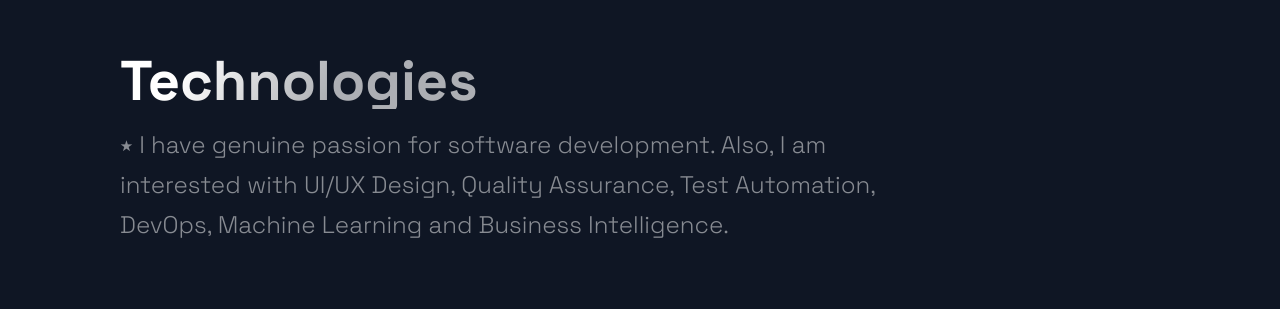
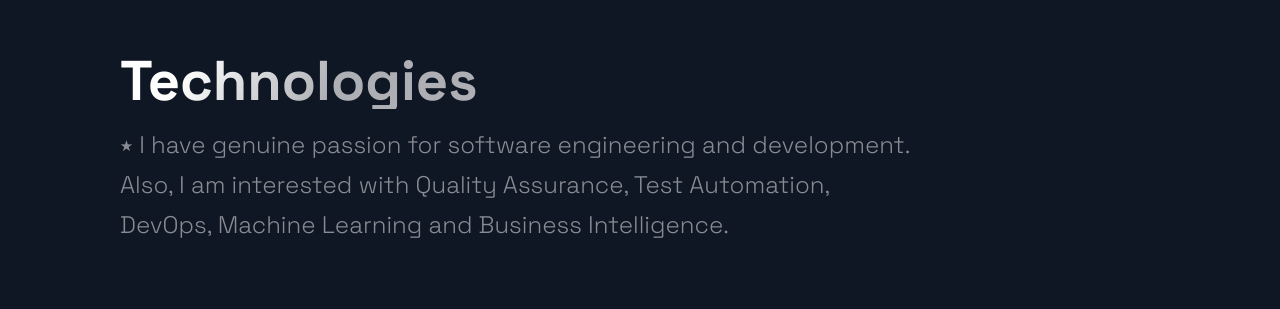
Before and after one commit to ZJW-92/personal_portfolio, a Next.js app: page / in a window 1280 px wide. Shown: the part 8200-8509 px from the top of the page. Built offline with nearby package versions, Linux system fonts and the light colour scheme.

Commit message:
update tech.js

```diff
--- a/src/components/Technologies/Technologies.js
+++ b/src/components/Technologies/Technologies.js
@@ -13,8 +13,8 @@ const Technologies = () =>  (
   <img src="https://raw.githubusercontent.com/khoa083/khoa/main/Khoa_ne/img/Rainbow.gif" width="180%"/>
   <br/><br/><br/>
   <SectionTitle> Technologies</SectionTitle>
-  <SectionText> ⭑ I have genuine passion for software development.
-   Also, I am interested with UI/UX Design, Quality Assurance, Test Automation, DevOps, Machine Learning and Business Intelligence.
+  <SectionText> ⭑ I have genuine passion for software engineering and development.
+   Also, I am interested with Quality Assurance, Test Automation, DevOps, Machine Learning and Business Intelligence.
    </SectionText>
    <List>
     <ListItem>
```
